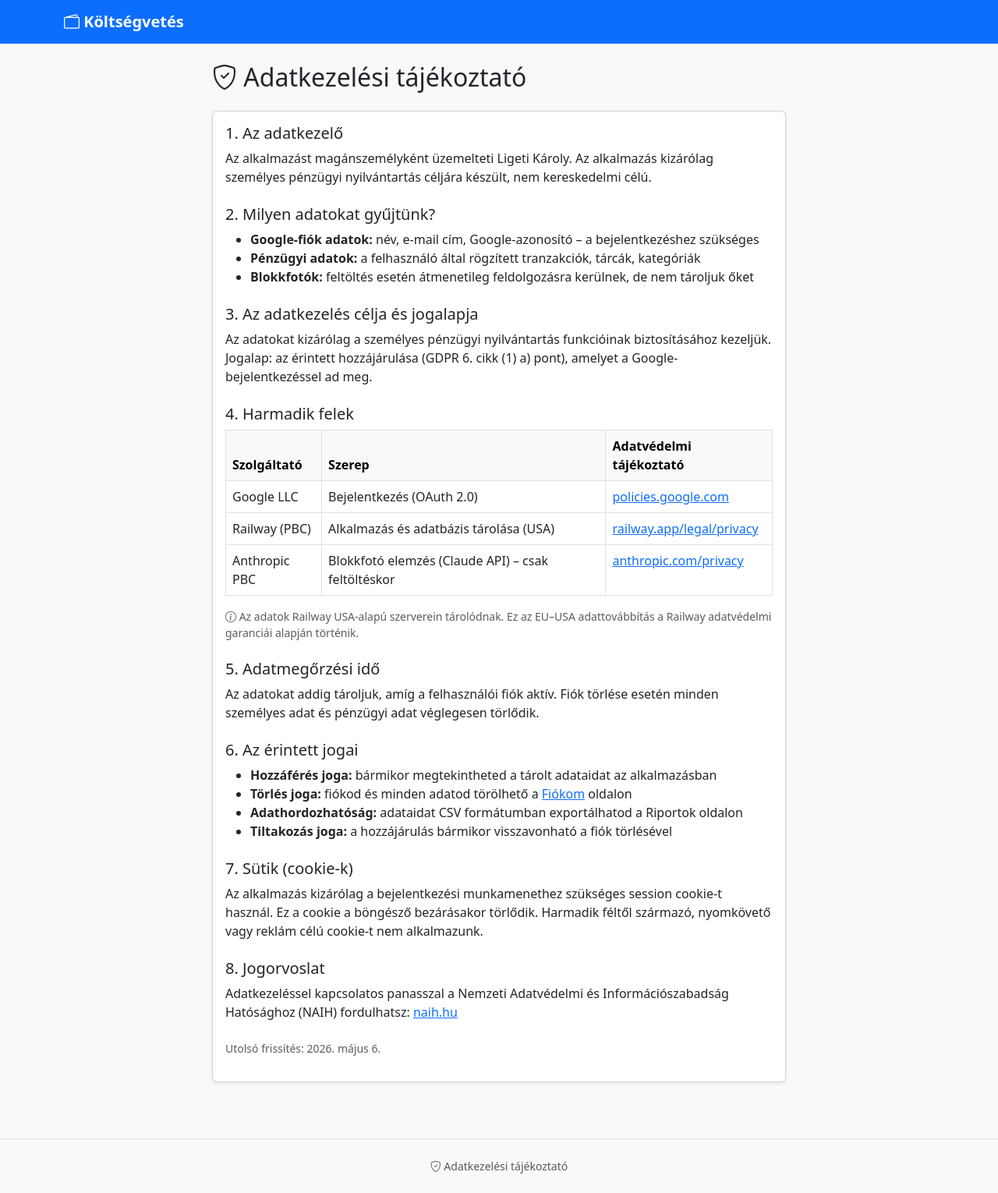
After one commit to Chris781231/Budget, a Flask app: page /privacy in a window 1280 px wide. The commit adds this page. Shown: the whole page at 78% size. Run offline with Flask 3, Linux system fonts and the light colour scheme; some libraries are stand-ins or nearby versions.

Commit message:
GDPR: adatkezelési tájékoztató és fiók törlés
- /privacy oldal: teljes adatkezelési tájékoztató (NAIH, harmadik felek, jogok)
- /account oldal: felhasználói adatok és fiók törlés funkció
- /account/delete: minden felhasználói adat végleges törlése
- Login oldalon adatkezelési tájékoztató elfogadása
- Navbar: felhasználónév -> Fiókom linkre változtatva
- Footer: adatkezelési tájékoztató link minden oldalon

Co-Authored-By: Claude Sonnet 4.6 <noreply@anthropic.com>

```diff
--- a/main.py
+++ b/main.py
@@ -188,6 +188,40 @@ def init_db():
 
     conn.commit()
     conn.close()
+
+
+# --- Privacy & Account ---
+
+@app.route('/privacy')
+def privacy():
+    return render_template('privacy.html')
+
+
+@app.route('/account')
+@login_required
+def account():
+    return render_template('account.html')
+
+
+@app.route('/account/delete', methods=['POST'])
+@login_required
+def delete_account():
+    uid = current_user.id
+    conn = get_db()
+    conn.execute('''DELETE FROM transaction_items WHERE transaction_id IN (
+        SELECT t.id FROM transactions t JOIN wallets w ON t.wallet_id = w.id WHERE w.user_id = ?)''', (uid,))
+    conn.execute('''DELETE FROM transactions WHERE wallet_id IN (
+        SELECT id FROM wallets WHERE user_id = ?)''', (uid,))
+    conn.execute('''DELETE FROM transfers WHERE from_wallet_id IN (SELECT id FROM wallets WHERE user_id = ?)
+        OR to_wallet_id IN (SELECT id FROM wallets WHERE user_id = ?)''', (uid, uid))
+    conn.execute("DELETE FROM wallets WHERE user_id = ?", (uid,))
+    conn.execute("DELETE FROM categories WHERE user_id = ?", (uid,))
+    conn.execute("DELETE FROM users WHERE id = ?", (uid,))
+    conn.commit()
+    conn.close()
+    logout_user()
+    flash("Fiókod és minden adatod véglegesen törlve.", "info")
+    return redirect(url_for('login_page'))
 
 
 # --- Auth ---
--- a/templates/base.html
+++ b/templates/base.html
@@ -28,7 +28,7 @@
                 </div>
                 <div class="navbar-nav ms-auto">
                     {% if current_user.is_authenticated %}
-                    <span class="nav-link text-white-50"><i class="bi bi-person-circle"></i> {{ current_user.name }}</span>
+                    <a class="nav-link" href="{{ url_for('account') }}"><i class="bi bi-person-circle"></i> {{ current_user.name }}</a>
                     <a class="nav-link" href="/logout"><i class="bi bi-box-arrow-right"></i> Kijelentkezés</a>
                     {% endif %}
                 </div>
@@ -51,6 +51,12 @@
         {% block content %}{% endblock %}
     </div>
 
+    <footer class="text-center text-muted py-4 mt-5 border-top small">
+        <a href="{{ url_for('privacy') }}" class="text-muted text-decoration-none">
+            <i class="bi bi-shield-check"></i> Adatkezelési tájékoztató
+        </a>
+    </footer>
+
     <script src="https://cdn.jsdelivr.net/npm/bootstrap@5.3.0/dist/js/bootstrap.bundle.min.js"></script>
     {% block scripts %}{% endblock %}
 </body>
--- a/templates/login.html
+++ b/templates/login.html
@@ -7,6 +7,10 @@
                 <i class="bi bi-wallet2 display-4 text-primary"></i>
                 <h3 class="mt-3 mb-1">Költségvetés</h3>
                 <p class="text-muted mb-4">Jelentkezz be a folytatáshoz</p>
+                <p class="text-muted small mb-3">
+                    A bejelentkezéssel elfogadod az
+                    <a href="{{ url_for('privacy') }}" target="_blank">adatkezelési tájékoztatót</a>.
+                </p>
                 <a href="{{ url_for('google.login') }}" class="btn btn-outline-danger btn-lg w-100">
                     <svg class="me-2" width="20" height="20" viewBox="0 0 48 48">
                         <path fill="#EA4335" d="M24 9.5c3.54 0 6.71 1.22 9.21 3.6l6.85-6.85C35.9 2.38 30.47 0 24 0 14.62 0 6.51 5.38 2.56 13.22l7.98 6.19C12.43 13.72 17.74 9.5 24 9.5z"/>
--- /dev/null
+++ b/templates/privacy.html
@@ -0,0 +1,69 @@
+{% extends 'base.html' %}
+{% block content %}
+<div class="row justify-content-center">
+    <div class="col-lg-8">
+        <h2 class="mb-4"><i class="bi bi-shield-check"></i> Adatkezelési tájékoztató</h2>
+
+        <div class="card shadow-sm mb-4">
+            <div class="card-body">
+                <h5>1. Az adatkezelő</h5>
+                <p>Az alkalmazást magánszemélyként üzemelteti Ligeti Károly. Az alkalmazás kizárólag személyes pénzügyi nyilvántartás céljára készült, nem kereskedelmi célú.</p>
+
+                <h5 class="mt-4">2. Milyen adatokat gyűjtünk?</h5>
+                <ul>
+                    <li><strong>Google-fiók adatok:</strong> név, e-mail cím, Google-azonosító – a bejelentkezéshez szükséges</li>
+                    <li><strong>Pénzügyi adatok:</strong> a felhasználó által rögzített tranzakciók, tárcák, kategóriák</li>
+                    <li><strong>Blokkfotók:</strong> feltöltés esetén átmenetileg feldolgozásra kerülnek, de nem tároljuk őket</li>
+                </ul>
+
+                <h5 class="mt-4">3. Az adatkezelés célja és jogalapja</h5>
+                <p>Az adatokat kizárólag a személyes pénzügyi nyilvántartás funkcióinak biztosításához kezeljük. Jogalap: az érintett hozzájárulása (GDPR 6. cikk (1) a) pont), amelyet a Google-bejelentkezéssel ad meg.</p>
+
+                <h5 class="mt-4">4. Harmadik felek</h5>
+                <table class="table table-bordered">
+                    <thead class="table-light">
+                        <tr><th>Szolgáltató</th><th>Szerep</th><th>Adatvédelmi tájékoztató</th></tr>
+                    </thead>
+                    <tbody>
+                        <tr>
+                            <td>Google LLC</td>
+                            <td>Bejelentkezés (OAuth 2.0)</td>
+                            <td><a href="https://policies.google.com/privacy" target="_blank">policies.google.com</a></td>
+                        </tr>
+                        <tr>
+                            <td>Railway (PBC)</td>
+                            <td>Alkalmazás és adatbázis tárolása (USA)</td>
+                            <td><a href="https://railway.app/legal/privacy" target="_blank">railway.app/legal/privacy</a></td>
+                        </tr>
+                        <tr>
+                            <td>Anthropic PBC</td>
+                            <td>Blokkfotó elemzés (Claude API) – csak feltöltéskor</td>
+                            <td><a href="https://www.anthropic.com/privacy" target="_blank">anthropic.com/privacy</a></td>
+                        </tr>
+                    </tbody>
+                </table>
+                <p class="text-muted small"><i class="bi bi-info-circle"></i> Az adatok Railway USA-alapú szerverein tárolódnak. Ez az EU–USA adattovábbítás a Railway adatvédelmi garanciái alapján történik.</p>
+
+                <h5 class="mt-4">5. Adatmegőrzési idő</h5>
+                <p>Az adatokat addig tároljuk, amíg a felhasználói fiók aktív. Fiók törlése esetén minden személyes adat és pénzügyi adat véglegesen törlődik.</p>
+
+                <h5 class="mt-4">6. Az érintett jogai</h5>
+                <ul>
+                    <li><strong>Hozzáférés joga:</strong> bármikor megtekintheted a tárolt adataidat az alkalmazásban</li>
+                    <li><strong>Törlés joga:</strong> fiókod és minden adatod törölhető a <a href="{{ url_for('account') }}">Fiókom</a> oldalon</li>
+                    <li><strong>Adathordozhatóság:</strong> adataidat CSV formátumban exportálhatod a Riportok oldalon</li>
+                    <li><strong>Tiltakozás joga:</strong> a hozzájárulás bármikor visszavonható a fiók törlésével</li>
+                </ul>
+
+                <h5 class="mt-4">7. Sütik (cookie-k)</h5>
+                <p>Az alkalmazás kizárólag a bejelentkezési munkamenethez szükséges session cookie-t használ. Ez a cookie a böngésző bezárásakor törlődik. Harmadik féltől származó, nyomkövető vagy reklám célú cookie-t nem alkalmazunk.</p>
+
+                <h5 class="mt-4">8. Jogorvoslat</h5>
+                <p>Adatkezeléssel kapcsolatos panasszal a Nemzeti Adatvédelmi és Információszabadság Hatósághoz (NAIH) fordulhatsz: <a href="https://www.naih.hu" target="_blank">naih.hu</a></p>
+
+                <p class="text-muted mt-4 small">Utolsó frissítés: 2026. május 6.</p>
+            </div>
+        </div>
+    </div>
+</div>
+{% endblock %}
```
Also changed, not shown: templates/account.html (added, +63 -0 lines).
